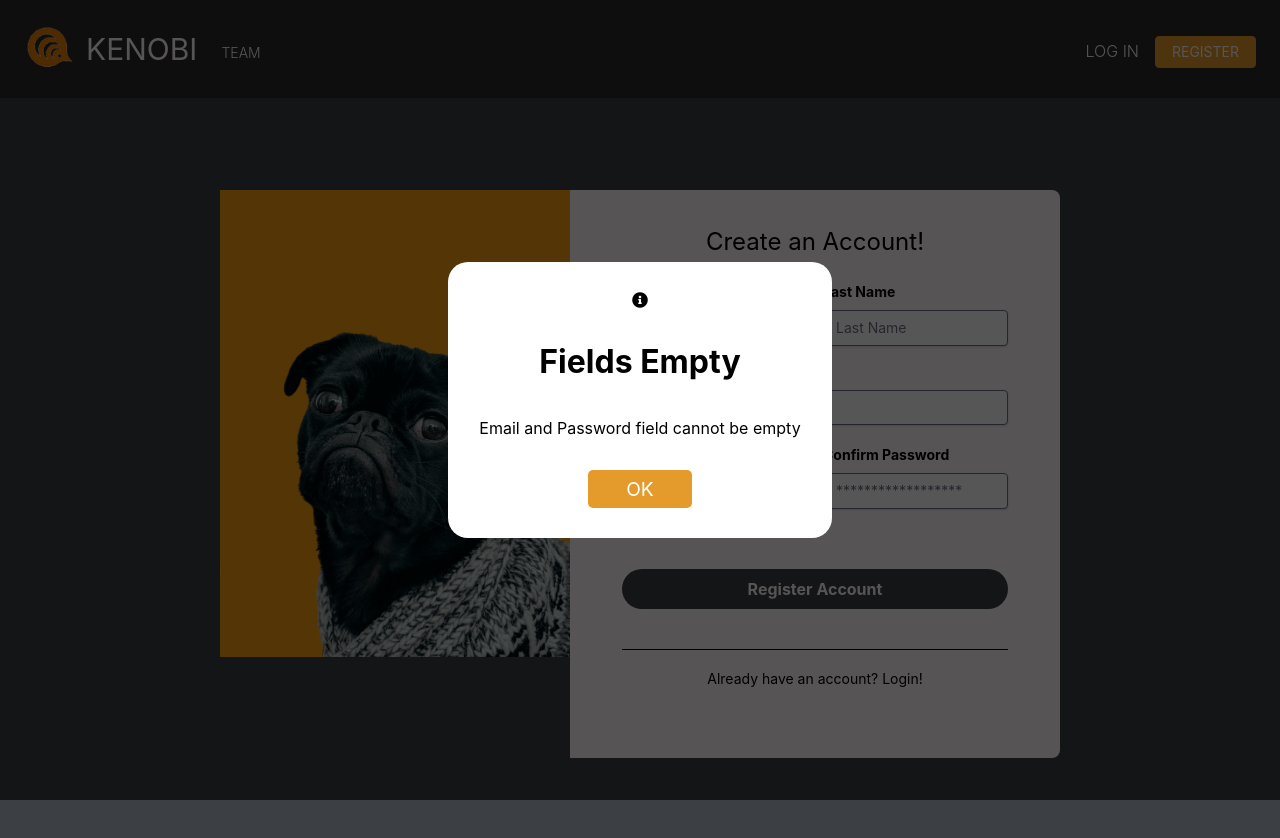
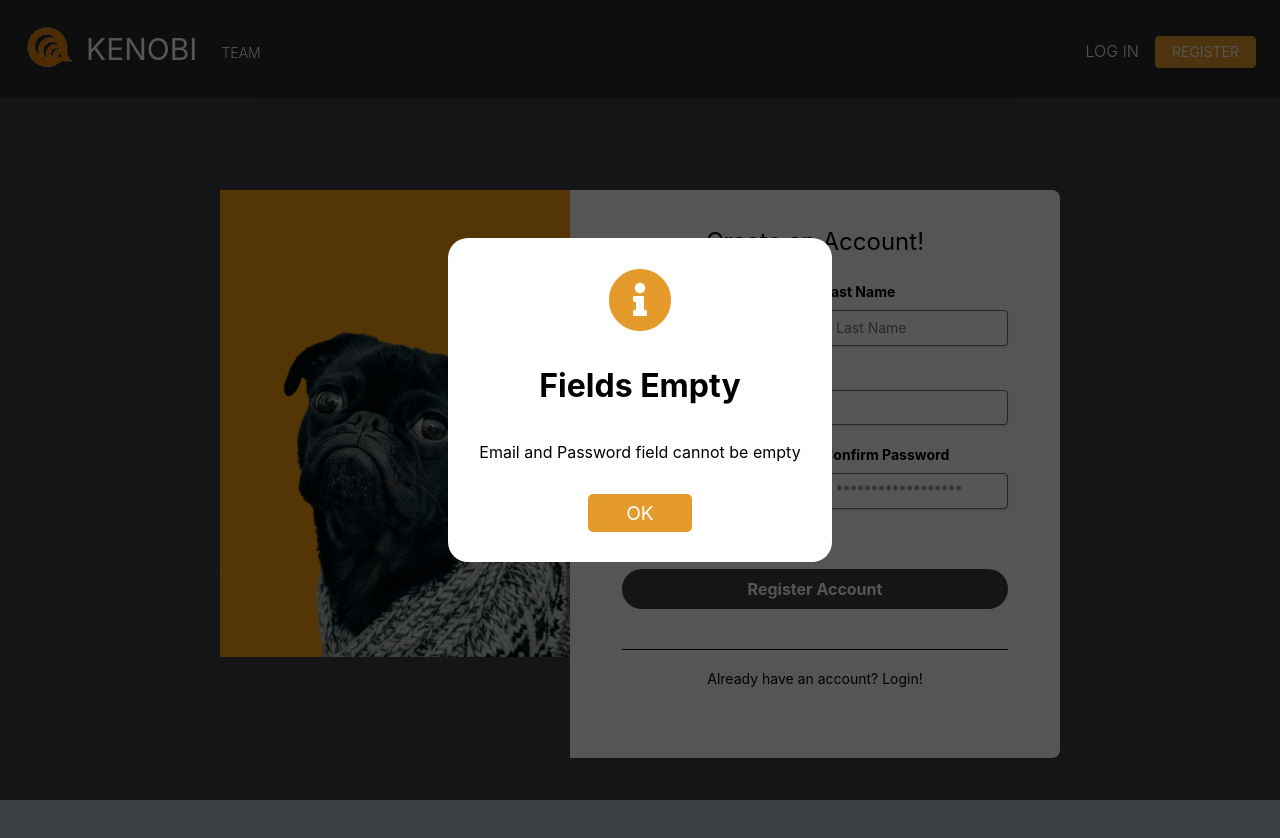
Before and after one commit to sreerajpr06/Kenobi-Password-Manager, a React (Create React App) app in the folder Client/: page /register in a window 1280 px wide. Both pictures are taken after a click on the button "Register Account". Shown: the top 838 px of the page. Built offline with nearby package versions, Linux system fonts and the light colour scheme.

Commit message:
Fixed info box styling

```diff
--- a/Client/src/components/Alert Box/alertBoxStyles.css
+++ b/Client/src/components/Alert Box/alertBoxStyles.css
@@ -24,9 +24,14 @@
     z-index: 2;
 }
 
-.alertbox-icon {
+.alert-icon {
     font-size: 4rem;
     color: rgb(238, 14, 14);
+}
+
+.info-icon {
+    font-size: 4rem;
+    color: rgb(229, 155, 44);
 }
 
 .alertbox-title {
```
